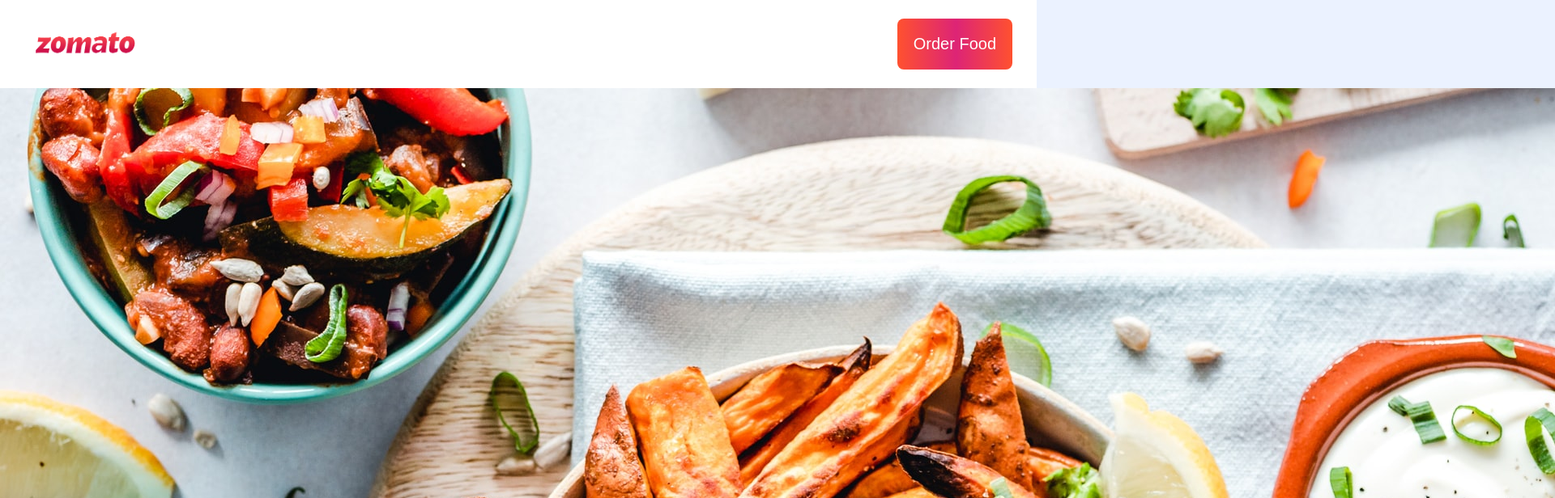
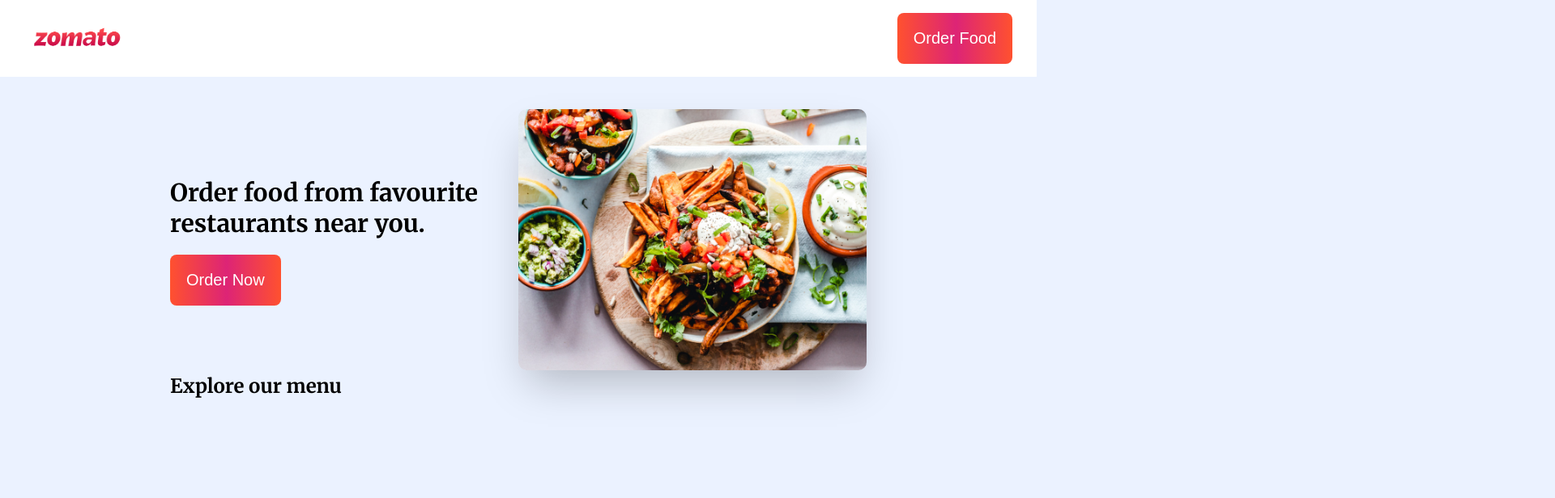
Before and after one commit to BrijeshKeswani/zomato-landing-page, a plain HTML site: page index.html in a window 1280 px wide. Shown: the top 616 px of the page at 81% size, 1920 px wide, since content can reach past the window. Drawn offline with Linux system fonts and the light colour scheme.

Commit message:
added hero section

```diff
--- a/index.html
+++ b/index.html
@@ -16,16 +16,27 @@
                 <img src="assets/assets/logo.png" alt="logo" class="navbar__logo " />
             </div>
             <div class="navbar__nav__items">
-             <button class="nav__item">Order Food</button>
+             <button class="nav__item button__primary">Order Food</button>
             </div>
         </nav>
     </header>
 
     <main class="container">
+        <!-- hero section -->
         <section class="hero__container">
             <div class="hero__image__container">
                 <img src="assets/assets/hero.jpg" alt="hero image" class="hero__image">
             </div>
+            <div class="hero__description">
+                <h1 class="hero__text">Order food from favourite restaurants near you.</h1>
+            <button class="button__primary">Order Now</button>
+            </div>
+        </section>
+        <!-- explore menu -->
+        <section class="explore__menu__container">
+            <h1 class="explore__menu__text">Explore our menu</h1>
+            <div class="explore__menu__lists"></div>
+
         </section>
     </main>
 </body>
--- a/style.css
+++ b/style.css
@@ -8,6 +8,12 @@ body {
     font-family: 'Merriweather', serif;
     background-color: #ebf2ff;
 
+}
+
+.container {
+    max-width: 100%;
+    padding: 0 20px;
+    margin: 0 auto;
 }
 
 .navbar {
@@ -39,24 +45,77 @@ body {
     cursor: pointer;
 }
 
+.button__primary {
+    background-image: linear-gradient(
+        to right,
+        #ff512f 0%,
+        #dd2476 51%,
+        #ff512f 100%
+    );
+    color: #fff;
+    border: none;
+    padding: 12px;
+    border-radius: 8px;
+    cursor: pointer;
+
+}
 .nav__item:hover {
     border: 2px solid blue;
 }
 
+.hero__image__container {
+  width: 100%;
+}
+
+.hero__image {
+    width: 100%;
+    border-radius: 10px;
+    box-shadow: 0 25px 50px -12px rgba(0,0,0,0.25);
+    margin-top: 20px;
+}
+
+.hero__text {
+    font-size: 30px ;
+    margin: 20px 0;
+}
 
 @media (min-width: 768px){
     .navbar{
         justify-content: space-between;
         padding: 2px 30px;
+
+    }
+    .hero__container {
+        margin-top: 20px ;
+        display: flex;
+        flex-direction: row-reverse;
+        align-items: center;
     }
 }
 
 @media (min-width: 1020px) {
+    .container {
+        max-width: 900px;
+    }
     .navbar__brand {
-        width: 150px;
+        width: 130px;
     }
-    .nav__item {
+    .button__primary{
         padding: 20px;
         font-size: 20px;
     }
+    .hero__description {
+        width: 100%;
+
+    }
+    .hero__text {
+        font-size: 30px;
+       margin-right: 20px;    }
 }
+
+@media (min-width: 1600px) {
+    .container {
+        max-width: 1450px;
+    }
+
+}
```
